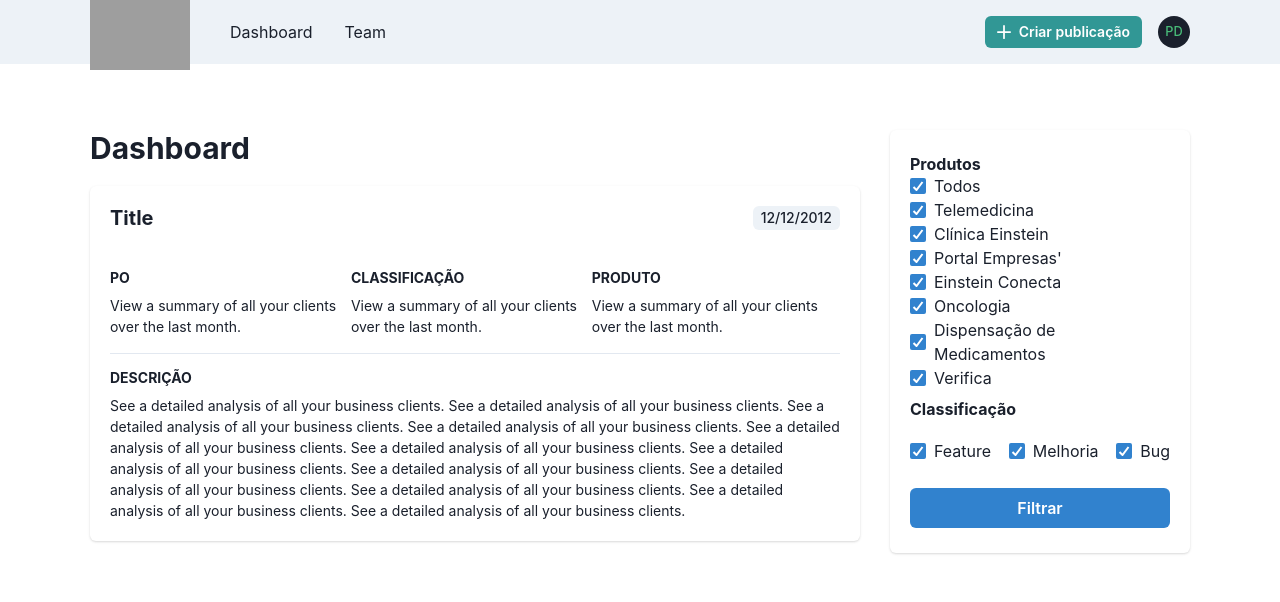
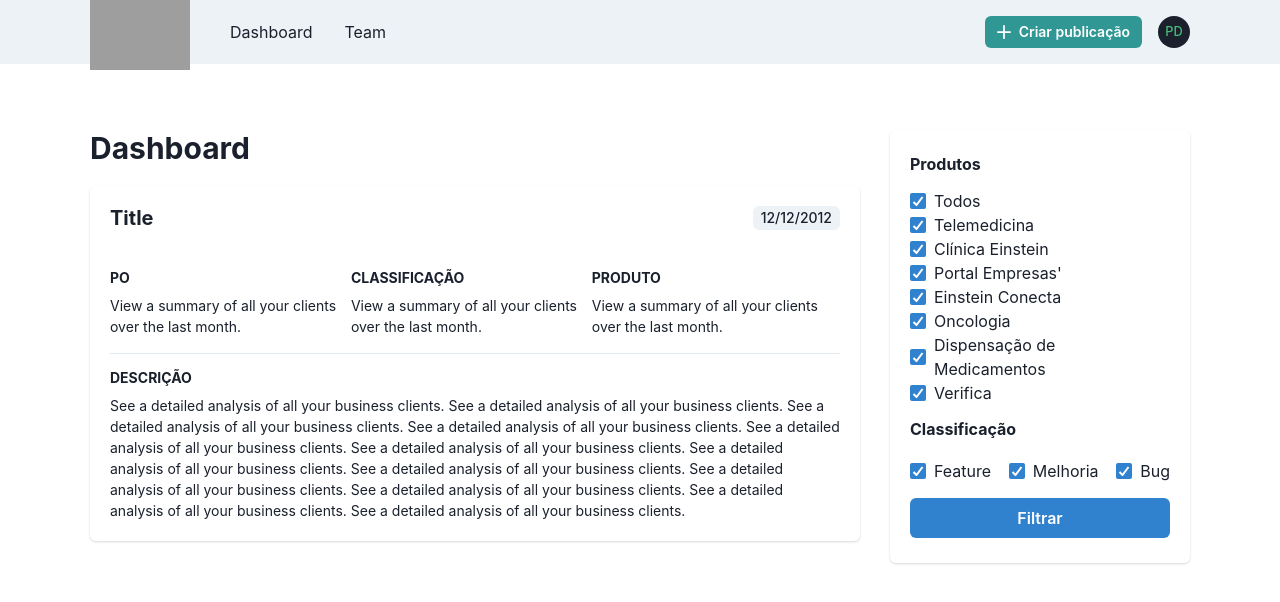
Before and after one commit to leandroaraujo5511/pubdata, a Next.js app: page /Dashboard in a window 1280 px wide. Shown: the top 602 px of the page. Built offline with nearby package versions, Linux system fonts and the light colour scheme; grey boxes are pictures that could not be loaded.

Commit message:
change space

```diff
--- a/components/searchBox.tsx
+++ b/components/searchBox.tsx
@@ -15,6 +15,7 @@ const SearchBox = () => {
         <Card marginLeft="30px" padding="25px 20px" height="auto">
             <Heading size='sm'>Produtos</Heading>
             <Checkbox
+                marginTop="15px"
                 isChecked={allChecked}
                 isIndeterminate={isIndeterminate}
                 onChange={(e) => setCheckedItems([e.target.checked, e.target.checked, e.target.checked, e.target.checked, e.target.checked, e.target.checked, e.target.checked])}
@@ -67,7 +68,7 @@ const SearchBox = () => {
             >
                 Verifica
             </Checkbox>
-            <Heading size='sm' marginTop="10px">Classificação</Heading>
+            <Heading size='sm' marginTop="15px">Classificação</Heading>
             <Box marginTop="20px" display="flex" justifyContent="space-between">
                 <Checkbox
                     isChecked={publishClassification[0]}
@@ -90,7 +91,7 @@ const SearchBox = () => {
                 </Checkbox>
 
             </Box>
-            <Button colorScheme='blue' marginTop="25px" onClick={() => alert("oi")}>Filtrar</Button>
+            <Button colorScheme='blue' marginTop="15px" onClick={() => {}}>Filtrar</Button>
         </Card>
     )
 
```
